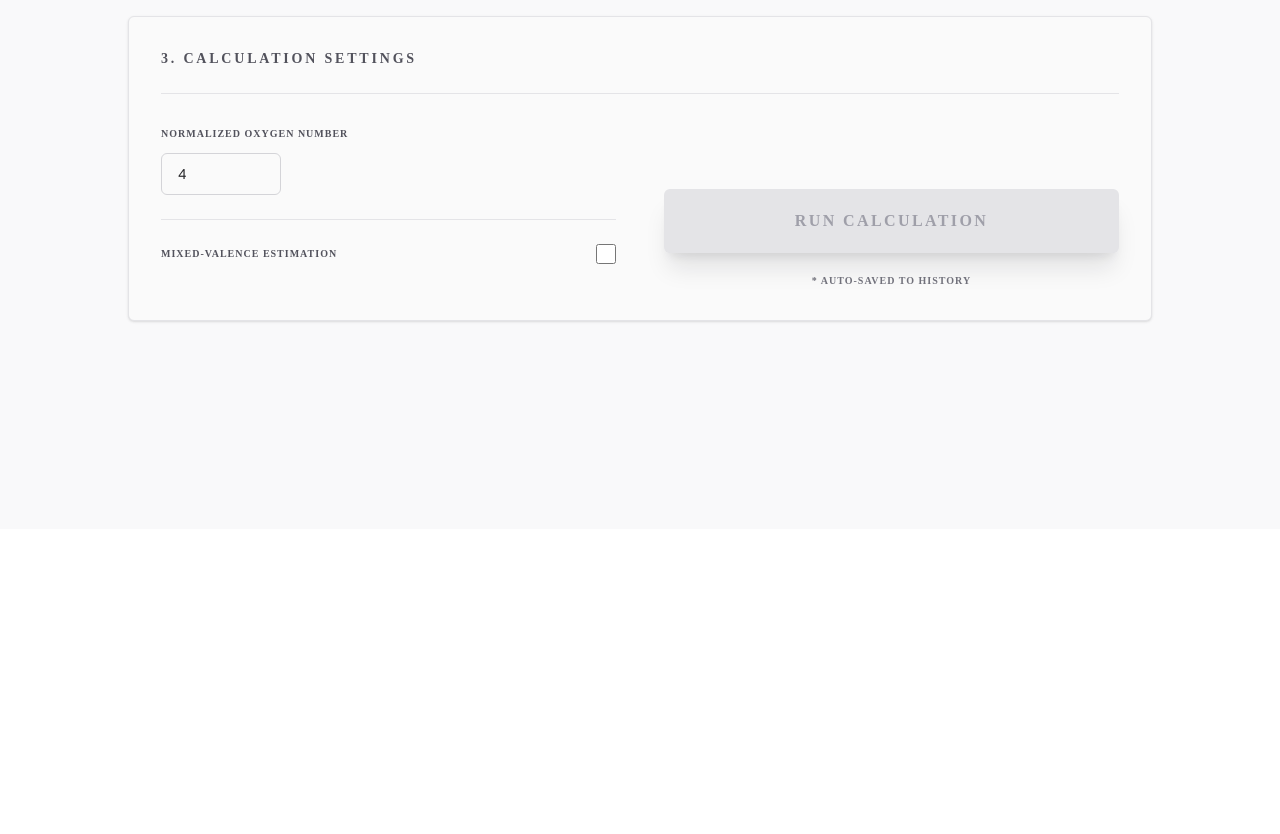
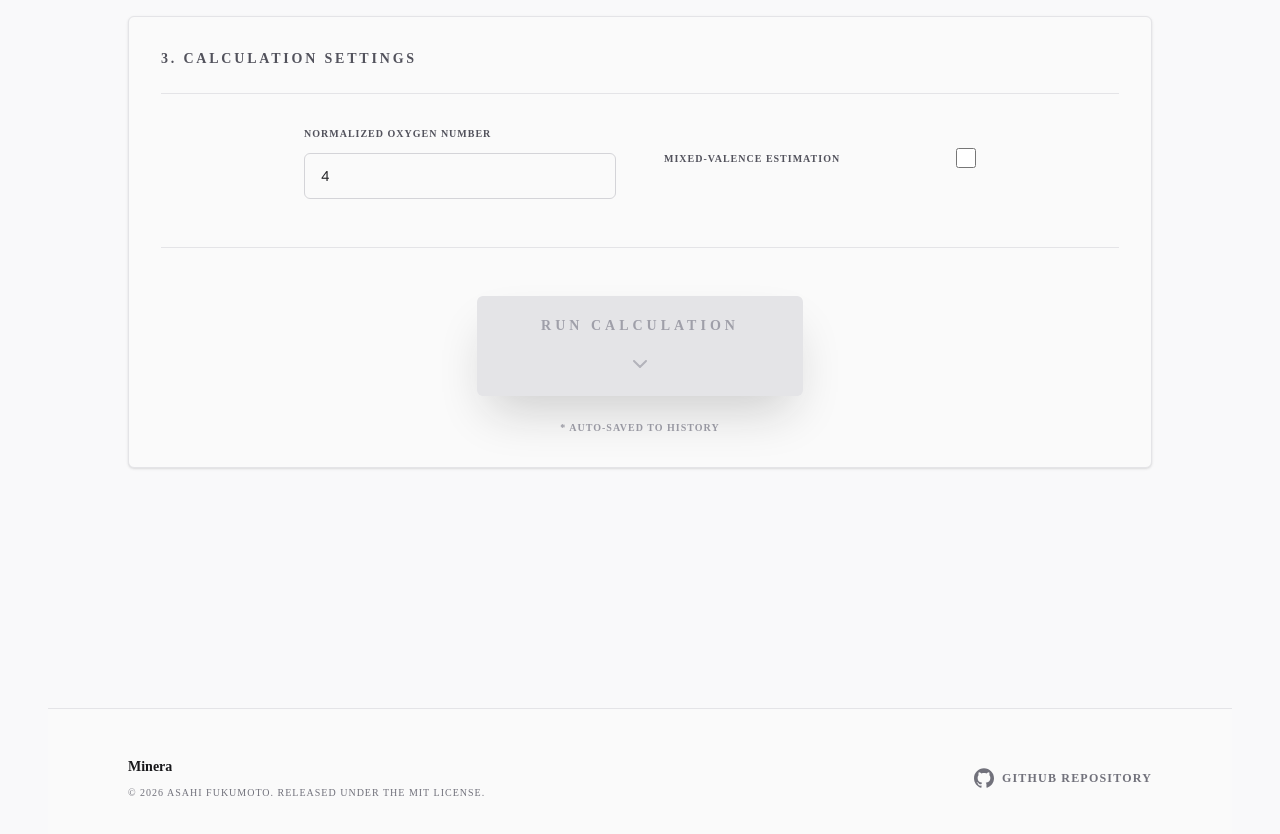
Before and after one commit to petrologyF/Minera, a Next.js app: page / in a window 1280 px wide. Shown: the part 1280-2114 px from the top of the page. Before the commit the page ends 1809 px from the top, so only its background shows below. Built offline with nearby package versions, Linux system fonts and the light colour scheme.

Commit message:
feat: enhance mineral identification scoring with match percentage and update UI for improved layout

```diff
--- a/src/app/page.tsx
+++ b/src/app/page.tsx
@@ -452,21 +452,21 @@ export default function Home() {
             <div className="mb-8 border-b border-zinc-200 pb-6">
               <h2 className="text-sm font-black uppercase tracking-[0.2em] text-zinc-600">3. Calculation Settings</h2>
             </div>
-            <div className="grid grid-cols-1 md:grid-cols-2 gap-12">
-              <div className="space-y-8 flex flex-col h-full">
+
+            <div className="max-w-2xl mx-auto">
               {mode === "oxide" ? (
-                  <div className="space-y-6 flex-1">
+                <div className="grid grid-cols-1 md:grid-cols-2 gap-8 md:gap-12">
                   <div>
-                      <label className="block text-[10px] font-black text-zinc-600 uppercase tracking-widest mb-3">Normalized Oxygen Number</label>
+                    <label className="block text-[10px] font-black text-zinc-600 uppercase tracking-widest mb-3 text-center md:text-left">Normalized Oxygen Number</label>
                     <input
                       type="number"
                       value={targetOxygen}
                       onChange={(e) => setTargetOxygen(parseFloat(e.target.value) || 0)}
-                        className="w-full max-w-[120px] bg-zinc-50 border border-zinc-300 rounded-sm px-4 py-2.5 text-sm font-mono focus:outline-none focus:ring-2 focus:ring-zinc-900/5 focus:border-zinc-900 transition-all"
+                      className="w-full bg-zinc-50 border border-zinc-300 rounded-sm px-4 py-3 text-sm font-mono focus:outline-none focus:ring-2 focus:ring-zinc-900/5 focus:border-zinc-900 transition-all text-center md:text-left"
                     />
                   </div>
-                    <div className="pt-6 border-t border-zinc-200">
-                      <div className="flex items-center justify-between mb-6">
+                  <div className="flex flex-col justify-center pt-2">
+                    <div className="flex items-center justify-between mb-4">
                       <label className="text-[10px] font-black text-zinc-600 uppercase tracking-widest">Mixed-valence Estimation</label>
                       <input
                         type="checkbox"
@@ -477,14 +477,14 @@ export default function Home() {
                     </div>
 
                     {isEstimationEnabled && (
-                        <div className="space-y-6 animate-in fade-in zoom-in-95 duration-200 bg-zinc-100 p-5 rounded-sm border border-zinc-200">
-                          <div className="grid grid-cols-2 gap-4">
+                      <div className="animate-in fade-in zoom-in-95 duration-200 bg-zinc-100 p-4 rounded-sm border border-zinc-200 space-y-4">
+                        <div className="grid grid-cols-2 gap-3">
                           <div>
-                              <label className="block text-[9px] font-black text-gray-500 uppercase tracking-wider mb-2">Target Element</label>
+                            <label className="block text-[8px] font-black text-gray-500 uppercase tracking-wider mb-1.5 text-center">Element</label>
                             <select
                               value={estimationElement}
                               onChange={(e) => setEstimationElement(e.target.value)}
-                                className="w-full bg-white border border-gray-200 rounded-sm px-3 py-2 text-sm focus:outline-none focus:border-zinc-900 transition-all cursor-pointer"
+                              className="w-full bg-white border border-gray-200 rounded-sm px-2 py-1.5 text-xs focus:outline-none focus:border-zinc-900 transition-all cursor-pointer font-bold"
                             >
                               {Object.keys(ESTIMATABLE_ELEMENTS).map(el => (
                                 <option key={el} value={el}>{el}</option>
@@ -492,12 +492,12 @@ export default function Home() {
                             </select>
                           </div>
                           <div>
-                              <label className="block text-[9px] font-black text-gray-500 uppercase tracking-wider mb-2">Ideal Cation Total</label>
+                            <label className="block text-[8px] font-black text-gray-500 uppercase tracking-wider mb-1.5 text-center">Ideal Cations</label>
                             <input
                               type="number"
                               value={idealCations}
                               onChange={(e) => setIdealCations(parseFloat(e.target.value) || 0)}
-                                className="w-full bg-white border border-gray-200 rounded-sm px-3 py-2 text-sm font-mono focus:outline-none focus:border-zinc-900 transition-all"
+                              className="w-full bg-white border border-gray-200 rounded-sm px-2 py-1.5 text-xs font-mono focus:outline-none focus:border-zinc-900 transition-all text-center"
                             />
                           </div>
                         </div>
@@ -506,13 +506,13 @@ export default function Home() {
                   </div>
                 </div>
               ) : (
-                  <div className="space-y-6 flex-1">
+                <div className="grid grid-cols-1 md:grid-cols-2 gap-8 md:gap-12">
                   <div>
-                      <label className="block text-[10px] font-black text-zinc-600 uppercase tracking-widest mb-3">Normalization Mode</label>
+                    <label className="block text-[10px] font-black text-zinc-600 uppercase tracking-widest mb-3 text-center md:text-left">Normalization Mode</label>
                     <select
                       value={elNormMode}
                       onChange={(e) => setElNormMode(e.target.value as any)}
-                        className="w-full bg-zinc-50 border border-zinc-300 rounded-sm px-4 py-2.5 text-sm focus:outline-none focus:border-zinc-900 transition-all cursor-pointer font-bold"
+                      className="w-full bg-zinc-50 border border-zinc-300 rounded-sm px-4 py-3 text-sm focus:outline-none focus:border-zinc-900 transition-all cursor-pointer font-bold"
                     >
                       <option value="none">None (Raw Ratios)</option>
                       <option value="element-ratio">Specific Element (e.g. S=1)</option>
@@ -523,23 +523,23 @@ export default function Home() {
                   {elNormMode === "element-ratio" && (
                     <div className="grid grid-cols-2 gap-4 animate-in fade-in slide-in-from-top-2 duration-200">
                       <div>
-                          <label className="block text-[9px] font-black text-zinc-500 uppercase tracking-wider mb-2">Target</label>
+                        <label className="block text-[9px] font-black text-zinc-500 uppercase tracking-wider mb-2 text-center">Target</label>
                         <select
                           value={elTargetElement}
                           onChange={(e) => setElTargetElement(e.target.value)}
-                            className="w-full bg-white border border-zinc-200 rounded-sm px-3 py-2 text-sm focus:outline-none focus:border-zinc-900 transition-all cursor-pointer"
+                          className="w-full bg-white border border-zinc-200 rounded-sm px-3 py-2 text-sm focus:outline-none focus:border-zinc-900 transition-all cursor-pointer text-center"
                         >
                           <option value="">Select...</option>
                           {selectedItems.map(item => <option key={item} value={item}>{item}</option>)}
                         </select>
                       </div>
                       <div>
-                          <label className="block text-[9px] font-black text-zinc-500 uppercase tracking-wider mb-2">Value</label>
+                        <label className="block text-[9px] font-black text-zinc-500 uppercase tracking-wider mb-2 text-center">Value</label>
                         <input
                           type="number"
                           value={elTargetValue}
                           onChange={(e) => setElTargetValue(parseFloat(e.target.value) || 0)}
-                            className="w-full bg-white border border-zinc-300 rounded-sm px-3 py-2 text-sm font-mono focus:outline-none focus:border-zinc-900 transition-all"
+                          className="w-full bg-white border border-zinc-300 rounded-sm px-3 py-2 text-sm font-mono focus:outline-none focus:border-zinc-900 transition-all text-center"
                         />
                       </div>
                     </div>
@@ -547,18 +547,19 @@ export default function Home() {
                 </div>
               )}
             </div>
-              <div className="flex flex-col h-full justify-end">
+
+            <div className="mt-12 flex flex-col items-center border-t border-zinc-200 pt-12 gap-6">
               <button
                 onClick={handleCalculate}
                 disabled={selectedItems.length === 0}
-                  className="w-full bg-zinc-900 text-zinc-50 font-black uppercase tracking-[0.15em] py-5 px-8 rounded-sm hover:bg-zinc-800 disabled:bg-zinc-200 disabled:text-zinc-400 disabled:cursor-not-allowed transition-all shadow-xl shadow-zinc-900/10 active:scale-[0.99]"
+                className="group relative bg-zinc-900 text-zinc-50 font-black uppercase tracking-[0.25em] py-5 px-16 rounded-sm hover:bg-zinc-800 disabled:bg-zinc-200 disabled:text-zinc-400 disabled:cursor-not-allowed transition-all shadow-2xl shadow-zinc-900/20 active:scale-[0.98] flex flex-col items-center gap-4 overflow-hidden min-w-[280px]"
               >
-                  Run Calculation
+                <span className="relative z-10 text-sm">Run Calculation</span>
+                <ChevronDown size={24} className="group-hover:translate-y-1 transition-transform opacity-70" />
               </button>
-                <p className="mt-5 text-[10px] font-black text-zinc-500 text-center uppercase tracking-widest">
+              <p className="text-[10px] font-black text-zinc-400 text-center uppercase tracking-widest">
                 * Auto-saved to history
               </p>
-              </div>
             </div>
           </section>
 
@@ -599,10 +600,13 @@ export default function Home() {
                           <div className="flex items-start justify-between gap-2">
                             <span className="text-sm font-black leading-tight">{cand.name}</span>
                             <span className={cn(
-                              "shrink-0 text-[9px] font-mono font-bold px-1.5 py-0.5 rounded-full",
-                              idx === 0 ? "bg-zinc-50/10 text-zinc-50/60" : "bg-zinc-100 text-zinc-500"
+                              "shrink-0 text-[9px] font-mono font-bold px-2 py-0.5 rounded-full flex items-center gap-1.5",
+                              idx === 0 ? "bg-zinc-50/10 text-zinc-50/90" : "bg-zinc-100 text-zinc-600"
                             )}>
-                              Δ {cand.score.toPrecision(5)}
+                              <span className="text-[11px] leading-none">
+                                {(cand.matchPercentage ?? 0) > 99.99 ? "◎" : (cand.matchPercentage ?? 0) >= 95 ? "○" : "Δ"}
+                              </span>
+                              <span>{(cand.matchPercentage ?? 0).toFixed(1)}% Match</span>
                             </span>
                           </div>
                           <div className="text-[10px] mt-2 opacity-70 font-bold uppercase tracking-wider">{cand.category}</div>
@@ -682,6 +686,31 @@ export default function Home() {
           )}
         </div>
       </div>
+
+      <footer className="mt-20 border-t border-zinc-200 bg-zinc-50 py-12 px-6">
+        <div className="mx-auto max-w-5xl flex flex-col md:flex-row items-center justify-between gap-8 text-zinc-500">
+          <div className="flex flex-col items-center md:items-start gap-2">
+            <span className="text-sm font-bold text-zinc-900">Minera </span>
+            <p className="text-[10px] font-medium uppercase tracking-widest text-center md:text-left">
+              © 2026 Asahi Fukumoto. Released under the MIT License.
+            </p>
+          </div>
+
+          <div className="flex items-center gap-6">
+            <a
+              href="https://github.com/petrologyF/Minera"
+              target="_blank"
+              rel="noopener noreferrer"
+              className="group flex items-center gap-2 text-xs font-black uppercase tracking-widest hover:text-zinc-900 transition-colors"
+            >
+              <svg viewBox="0 0 24 24" size={18} fill="currentColor" className="w-5 h-5 group-hover:scale-110 transition-transform">
+                <path d="M12 .297c-6.63 0-12 5.373-12 12 0 5.303 3.438 9.8 8.205 11.385.6.113.82-.258.82-.577 0-.285-.01-1.04-.015-2.04-3.338.724-4.042-1.61-4.042-1.61C4.422 18.07 3.633 17.7 3.633 17.7c-1.087-.744.084-.729.084-.729 1.205.084 1.838 1.236 1.838 1.236 1.07 1.835 2.809 1.305 3.495.998.108-.776.417-1.305.76-1.605-2.665-.3-5.466-1.332-5.466-5.93 0-1.31.465-2.38 1.235-3.22-.135-.303-.54-1.523.105-3.176 0 0 1.005-.322 3.3 1.23.96-.267 1.98-.399 3-.405 1.02.006 2.04.138 3 .405 2.28-1.552 3.285-1.23 3.285-1.23.645 1.653.24 2.873.12 3.176.765.84 1.23 1.91 1.23 3.22 0 4.61-2.805 5.625-5.475 5.92.43.372.823 1.102.823 2.222 0 1.606-.015 2.896-.015 3.286 0 .315.21.69.825.57C20.565 22.092 24 17.592 24 12.297c0-6.627-5.373-12-12-12"/>
+              </svg>
+              GitHub Repository
+            </a>
+          </div>
+        </div>
+      </footer>
     </main>
   );
 }
--- a/src/lib/types.ts
+++ b/src/lib/types.ts
@@ -64,4 +64,5 @@ export interface IdentificationCandidate {
   category: string;
   formula: string;
   score: number;
+  matchPercentage: number;
 }
```
Also changed, not shown: src/lib/calculations.ts (+21 -2 lines), 1 other file (tests, documents, lock files or other folders). Lines whose indentation alone changed are shown as unchanged.
